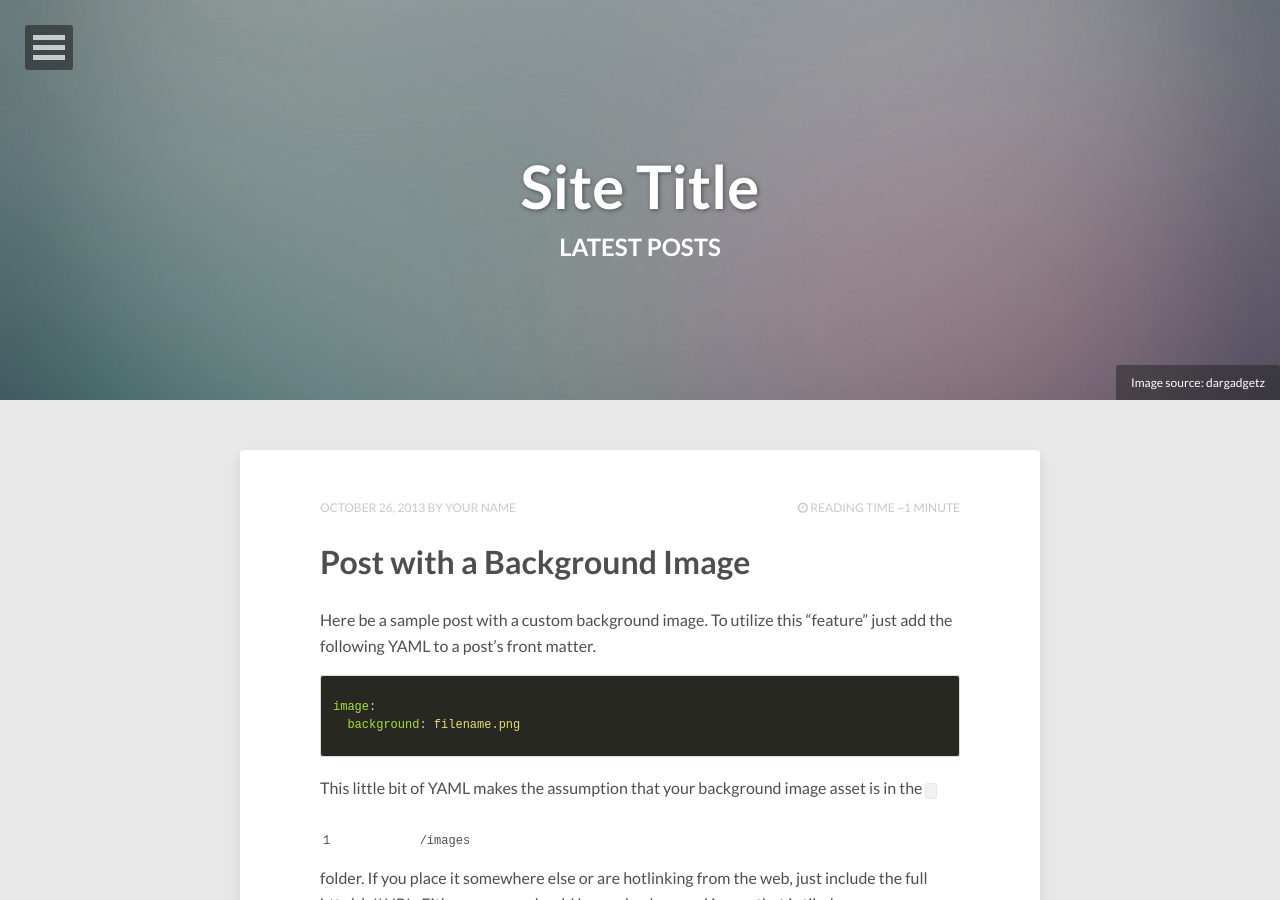
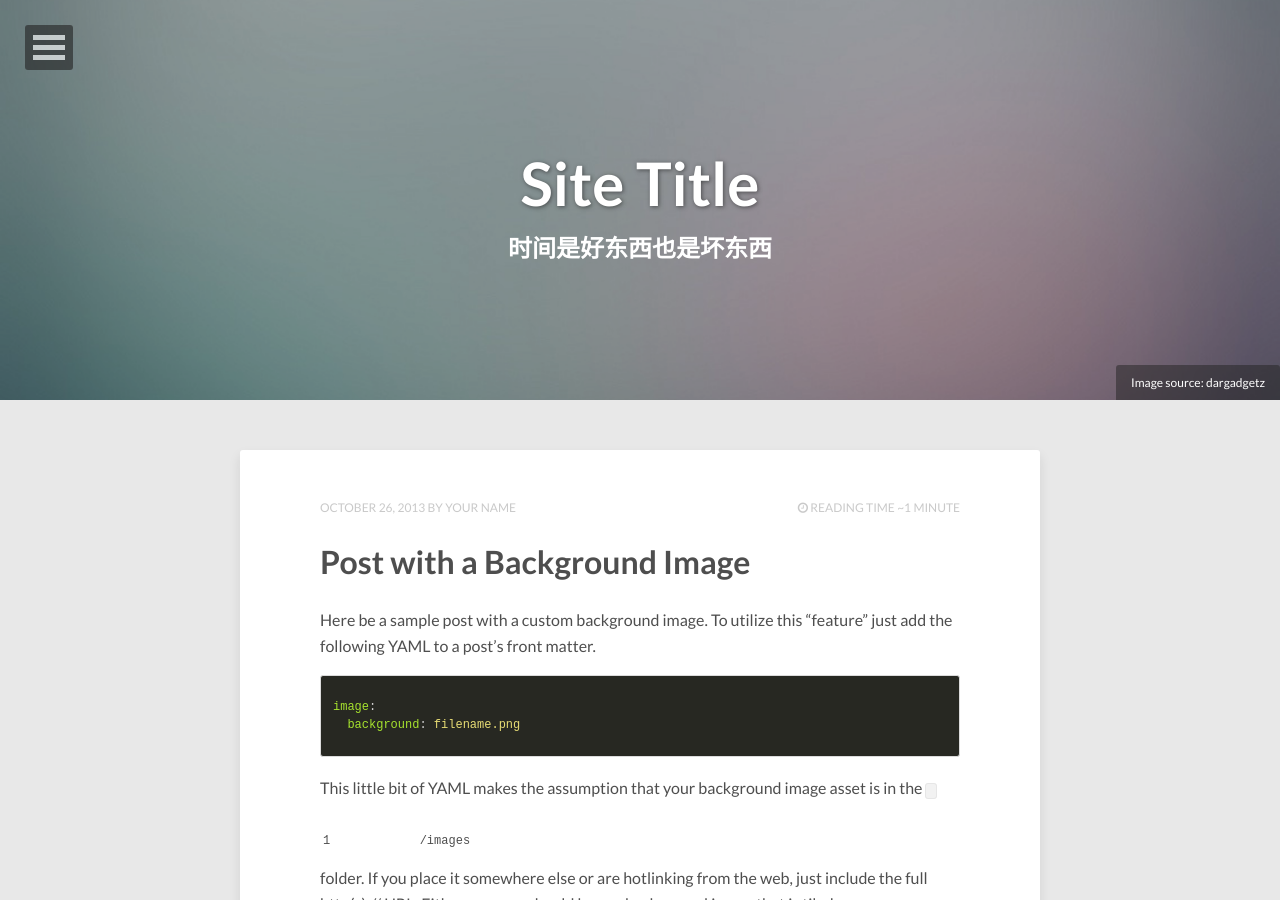
Before and after one commit to choukin/choukin.github.io, a Jekyll site: the page built from index.html, in a window 1280 px wide and 900 px high. Built offline with Jekyll 4.4.1, drawn with Linux system fonts in a browser that asks for light colours; nearby versions of some CDN libraries; the list of posts is cut into pages by our own code.

Commit message:
修改文安

```diff
--- a/index.html
+++ b/index.html
@@ -1,6 +1,6 @@
 ---
 layout: post-index
-title: Latest Posts
+title: 时间是好东西也是坏东西
 description: "Describe this nonsense."
 tags: [Jekyll, theme, themes, responsive, blog, modern]
 comments: false
```
